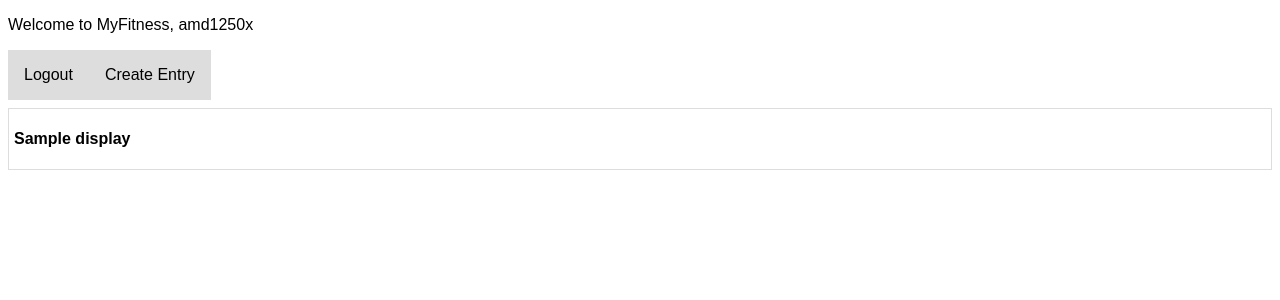
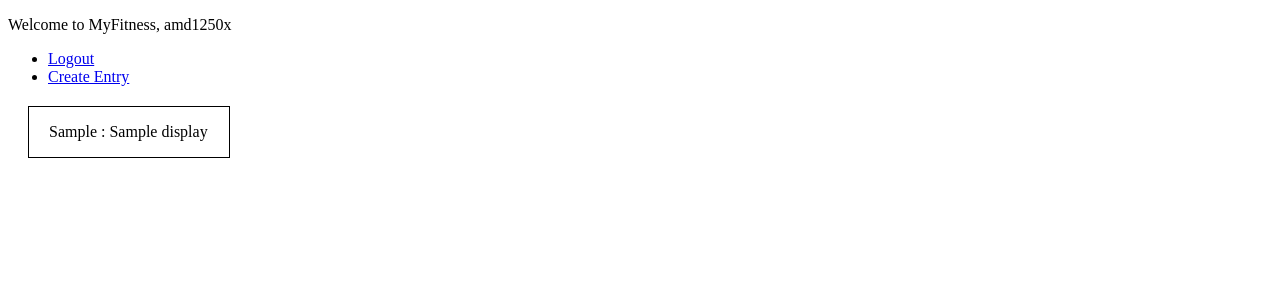
Before and after one commit to amd1250x/MyFitness, a Django app: template templates/MyFitness/index.html in a window 1280 px wide. Shown: the top 300 px of the page. Run offline with Django 3.2, Linux system fonts and the light colour scheme; a user stored in the database is signed in; data comes from the database, SQL or seed files in the repository; both versions use the stored data as it was after the commit; the template is opened without the code that fills it: values that come from a table or form of the project are taken from there, most other values are stand-ins (such as "Sample title", 1, 10 or a date in 2020); lists and menus that the app fills with data are empty; parts of the project's set-up code (start-up, migrations or seed data) failed here and were passed over.

```diff
--- a/MyFitness/views.py
+++ b/MyFitness/views.py
@@ -25,7 +25,8 @@ def index(request):
     class Day:
         def __init__(self, date):
             self.date = date
-            self.display = self.date.strftime("%A: %B %d, %Y")
+            self.display = self.date.strftime("%m/%d/%Y")
+            self.w_display = self.date.strftime("%A")
             self.has_items = False
 
     days_pm2 = [Day(today - datetime.timedelta(3)),
--- /dev/null
+++ b/blog/static/index.css
@@ -0,0 +1,21 @@
+.day-info-box {
+    border-style: solid;
+    border-width: 1px;
+    padding-left: 20px;
+    padding-right: 20px;
+    vertical-align: top;
+}
+
+@media (max-width: 1920px) {
+    .day-info-box {
+        display: inline-block;
+        margin: 20px;
+        width: 160px;
+    }
+}
+@media (max-width:1600px) {
+    .day-info-box {
+        display: block;
+        margin-top: 20px;
+    }
+}
--- /dev/null
+++ b/blog/static/login_user.css
@@ -0,0 +1,3 @@
+ul {
+    list-style-type: none;
+}
--- a/blog/static/main.css
+++ /dev/null
@@ -1,56 +0,0 @@
-* {
-    font-family: arial, sans-serif;
-}
-
-
-#name {
-    color:red;
-}
-
-/* Fitness Log on index.html */
-
-table {
-    border-collapse: collapse;
-    width: 100%;
-}
-
-td, th {
-    border: 1px solid #dddddd;
-    text-align: left;
-    padding: 5px;
-}
-
-tr:nth-child(even) {
-    background-color: #dddddd;
-}
-
-td {
-    background-color: #ffdddd;
-}
-
-/* Navigation Bar */
-
-ul {
-    list-style-type: none;
-    margin: 0;
-    padding: 0;
-    overflow: hidden;
-}
-
-li {
-    float: left;
-    margin-bottom: 0.5em;
-}
-
-li a {
-    display: block;
-    padding: 1em;
-    background-color: #dddddd;
-    color: black;
-    text-decoration: none;
-}
-
-li a:hover {
-    background-color: darkgrey;
-
-}
--- a/templates/MyFitness/index.html
+++ b/templates/MyFitness/index.html
@@ -1,6 +1,6 @@
 <!DOCTYPE html>
 {% load staticfiles %}
-<link rel="stylesheet" type="text/css" href="{% static 'main.css' %}" />
+<link rel="stylesheet" type="text/css" href="{% static 'index.css' %}" />
 <html lang="en">
 <head>
     <meta charset="UTF-8">
@@ -13,28 +13,30 @@
             <li><a href="{% url 'MyFitness:logout_user' %}">Logout</a></li>
             <li><a href="{% url 'MyFitness:add_fitness_log' %}">Create Entry</a></li>
         </ul>
-        <table>
+        <div>
                 {% for d in days_pm2 %}
-                    <tr>
-                        <th><p>{{ d.display }}</p></th>
+                    <div class="day-info-box">
+                        <div><p>{{ d.w_display }} : {{ d.display }}</p></div>
                         {% if d.has_items == False %}
-                        <td><p>You had no entries this day :(</p></td>
+                            <div><p>No entries</p></div>
                         {% else %}
                             {% for log in fitness_logs %}
                                 {% if log.user == user.username %}
                                     {% if log.date.day == d.date.day %}
-                                    <td><p><b id="name">{{ log.ename }}</b> -
+                                        <p><b>{{ log.ename }}</b> -
                                            {{ log.weight }} {{ log.get_weight_unit }} -
                                            {{ log.reps }} {{ log.get_reps_unit }}, {{ log.sets }} sets
                                             <a href="/del-fitness/{{ log.id }}">Delete</a>
-                                    </p></td>
+                                        </p>
                                     {% endif %}
                                 {% endif %}
                             {% endfor %}
                         {% endif %}
-                        </tr>
+                        </div>
                 {% endfor %}
-        </table>
+        </div>
+
+
     {% else %}
         <p>Welcome to MyFitness</p>
         <p><a href="{% url 'MyFitness:login_user' %}">Login</a></p>
```
Also changed, not shown: MyFitness/forms.py (+5 -2 lines), templates/MyFitness/login_user.html (+13 -5 lines), db.sqlite3. Lines whose indentation alone changed are shown as unchanged.
